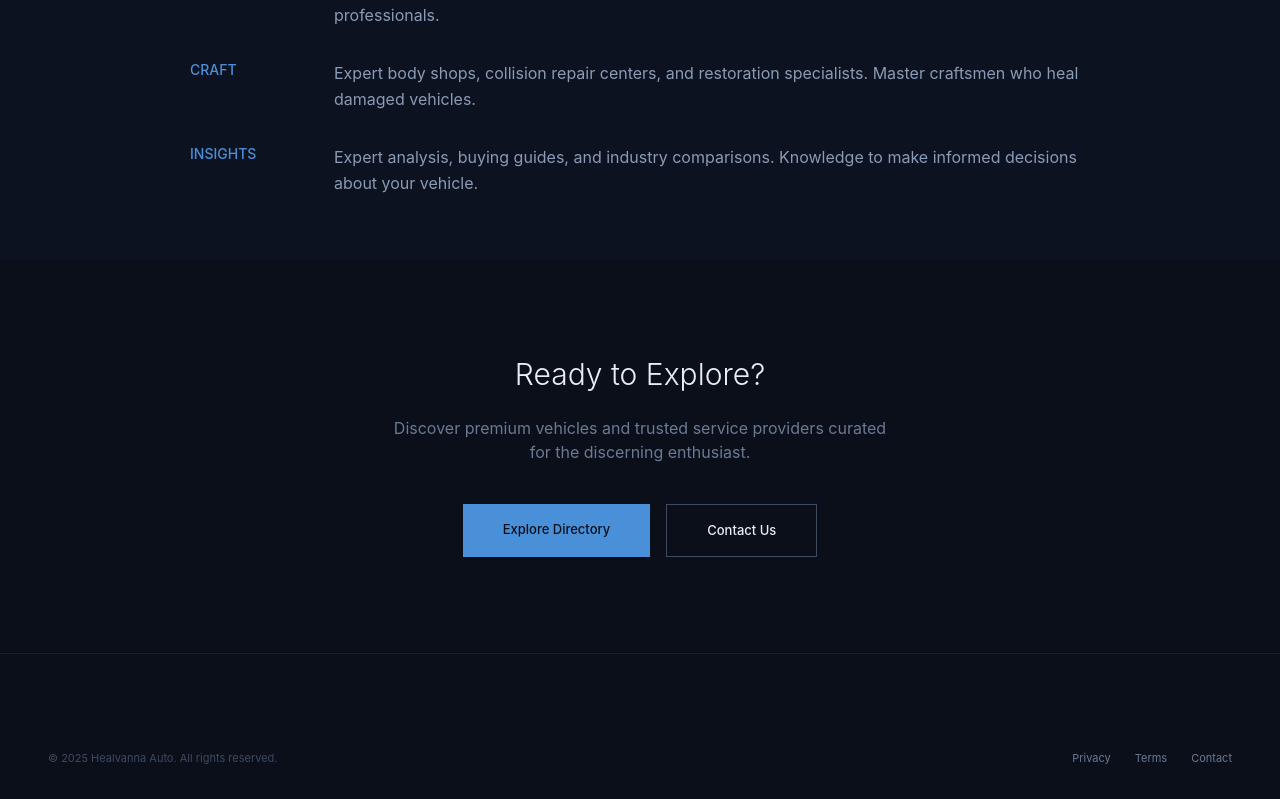
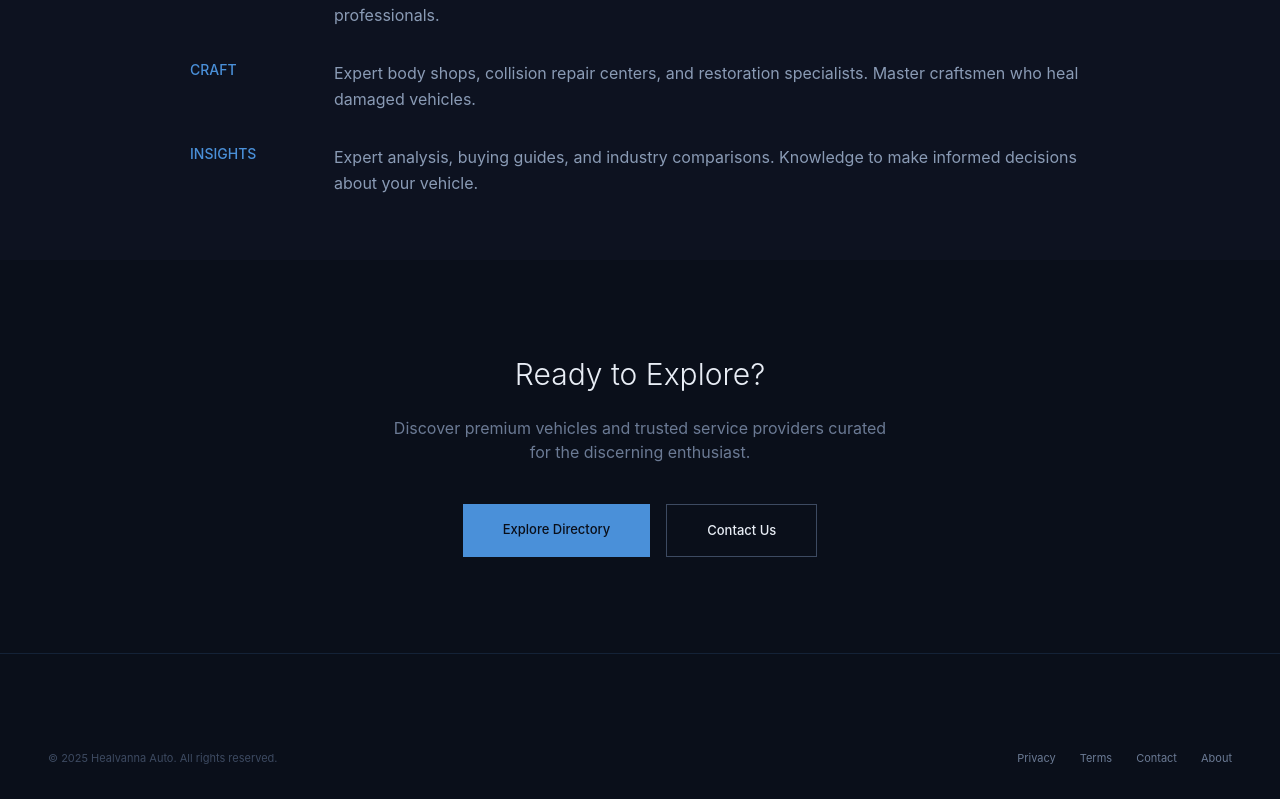
Before and after one commit to primary83/healvanna-auto, a Next.js app: page /about in a window 1280 px wide. Shown: the part 2165-2964 px from the top of the page. Built offline with nearby package versions, Linux system fonts and the light colour scheme.

Commit message:
Update footers with all links

```diff
--- a/app/about/page.tsx
+++ b/app/about/page.tsx
@@ -166,7 +166,7 @@ export default function AboutPage() {
         <div className="flex justify-between items-center pt-8 max-w-[1200px] mx-auto">
           <div className="text-[11px] text-[#3d4a61]">© 2025 Healvanna Auto. All rights reserved.</div>
           <div className="flex gap-6">
-            {["Privacy", "Terms", "Contact"].map((link) => (
+            {["Privacy", "Terms", "Contact", "About"].map((link) => (
               <a
                 key={link}
                 href={`/${link.toLowerCase()}`}
--- a/app/contact/page.tsx
+++ b/app/contact/page.tsx
@@ -140,7 +140,7 @@ export default function ContactPage() {
         <div className="flex justify-between items-center pt-8 max-w-[1200px] mx-auto">
           <div className="text-[11px] text-[#3d4a61]">© 2025 Healvanna Auto. All rights reserved.</div>
           <div className="flex gap-6">
-            {["Privacy", "Terms", "About"].map((link) => (
+            {["Privacy", "Terms", "Contact", "About"].map((link) => (
               <a
                 key={link}
                 href={`/${link.toLowerCase()}`}
--- a/app/privacy/page.tsx
+++ b/app/privacy/page.tsx
@@ -135,7 +135,7 @@ export default function PrivacyPage() {
         <div className="flex justify-between items-center pt-8 max-w-[1200px] mx-auto">
           <div className="text-[11px] text-[#3d4a61]">© 2025 Healvanna Auto. All rights reserved.</div>
           <div className="flex gap-6">
-            {["Terms", "Contact", "About"].map((link) => (
+            {["Privacy", "Terms", "Contact", "About"].map((link) => (
               <a
                 key={link}
                 href={`/${link.toLowerCase()}`}
--- a/app/terms/page.tsx
+++ b/app/terms/page.tsx
@@ -143,7 +143,7 @@ export default function TermsPage() {
         <div className="flex justify-between items-center pt-8 max-w-[1200px] mx-auto">
           <div className="text-[11px] text-[#3d4a61]">© 2025 Healvanna Auto. All rights reserved.</div>
           <div className="flex gap-6">
-            {["Privacy", "Contact", "About"].map((link) => (
+            {["Privacy", "Terms", "Contact", "About"].map((link) => (
               <a
                 key={link}
                 href={`/${link.toLowerCase()}`}
```
